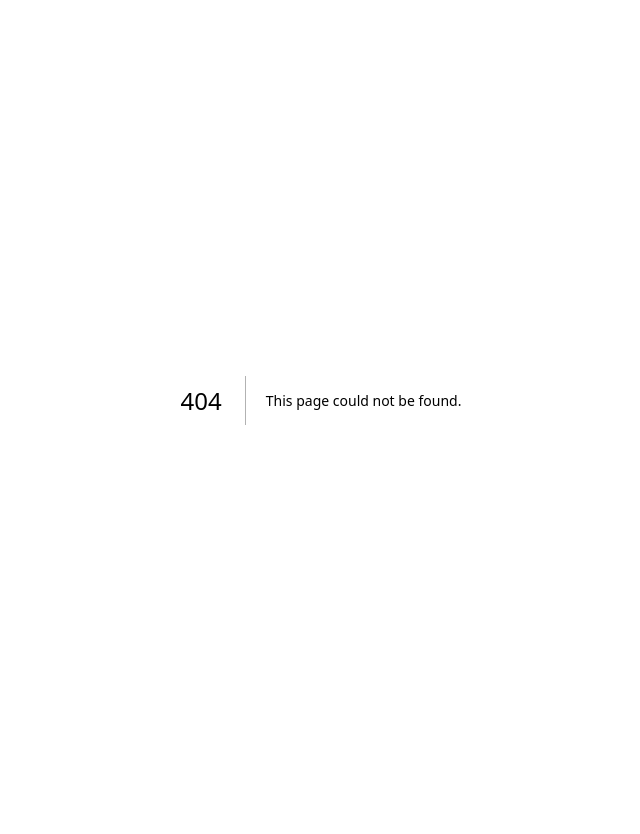
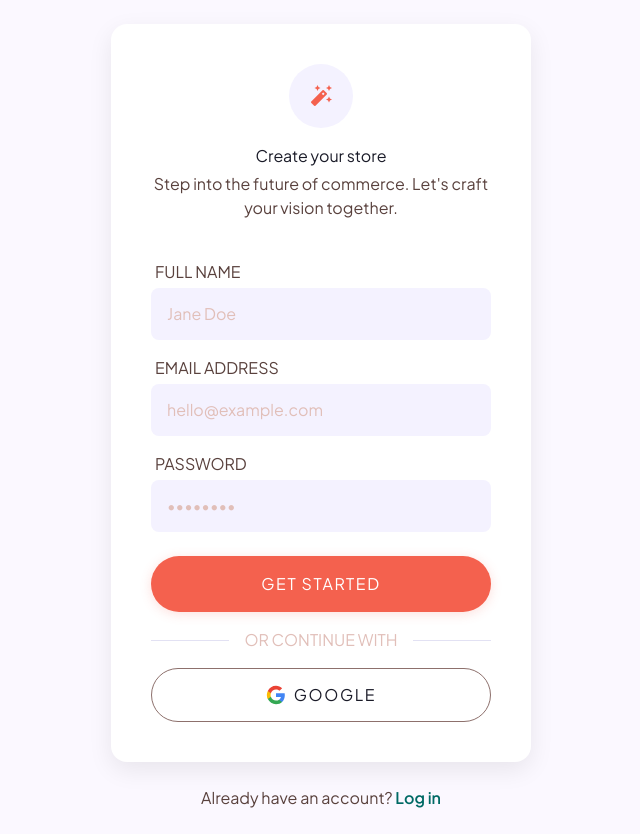
Before and after one commit to AdityaJandu/shop-spell, a Next.js app: page /sign-up in a window 1280 px wide. Before the commit this address had no page. Shown: the whole page, without its empty margins (319-959 px from the left). Before the commit the page ends 800 px from the top, so only its background shows below. Built offline with nearby package versions, Linux system fonts and the light colour scheme.

Commit message:
feat: implement authentication UI and routing

```diff
--- /dev/null
+++ b/src/app/(auth)/sign-in/page.tsx
@@ -0,0 +1,5 @@
+import { SigninPage } from "@/modules/auth/presentation/ui/SigninPage";
+
+export default function Page() {
+  return <SigninPage />;
+}
--- /dev/null
+++ b/src/app/(auth)/sign-up/page.tsx
@@ -0,0 +1,5 @@
+import { SignupPage } from "@/modules/auth/presentation/ui/SignupPage";
+
+export default function Page() {
+  return <SignupPage />;
+}
--- a/src/app/signup/page.tsx
+++ /dev/null
@@ -1,7 +0,0 @@
-export default function Page() {
-  return (
-    <div className="flex items-center justify-center min-h-screen">
-      <h1 className="text-2xl font-bold">Signup Screen</h1>
-    </div>
-  );
-}
--- /dev/null
+++ b/src/modules/auth/presentation/components/SigninForm.tsx
@@ -0,0 +1,67 @@
+import Image from "next/image";
+
+export function SigninForm() {
+  return (
+    <form className="flex flex-col gap-md">
+      <div className="flex flex-col gap-xs">
+        <label
+          className="font-label-caps text-label-caps text-on-surface-variant uppercase ml-xs"
+          htmlFor="email"
+        >
+          Email Address
+        </label>
+        <input
+          className="bg-surface-container-low border-none rounded-lg px-md py-[14px] font-body-md text-body-md text-on-surface focus:ring-1 focus:ring-primary-container focus:outline-none transition-shadow placeholder:text-outline-variant"
+          id="email"
+          placeholder="hello@example.com"
+          type="email"
+        />
+      </div>
+
+      <div className="flex flex-col gap-xs">
+        <label
+          className="font-label-caps text-label-caps text-on-surface-variant uppercase ml-xs"
+          htmlFor="password"
+        >
+          Password
+        </label>
+        <input
+          className="bg-surface-container-low border-none rounded-lg px-md py-[14px] font-body-md text-body-md text-on-surface focus:ring-1 focus:ring-primary-container focus:outline-none transition-shadow placeholder:text-outline-variant"
+          id="password"
+          placeholder="••••••••"
+          type="password"
+        />
+      </div>
+
+      <div className="mt-sm flex flex-col gap-md">
+        <button
+          className="bg-primary-container text-on-primary rounded-full font-label-caps text-label-caps uppercase py-[16px] px-lg w-full flex items-center justify-center hover:opacity-90 active:scale-[0.98] transition-all tracking-widest shadow-[0_2px_12px_rgba(244,97,78,0.2)]"
+          type="button"
+        >
+          Sign In
+        </button>
+
+        <div className="flex items-center gap-md">
+          <div className="h-px bg-surface-variant flex-1"></div>
+          <span className="font-label-caps text-label-caps text-outline-variant uppercase">
+            Or continue with
+          </span>
+          <div className="h-px bg-surface-variant flex-1"></div>
+        </div>
+
+        <button
+          className="bg-surface-container-lowest border border-outline rounded-full font-label-caps text-label-caps text-on-surface uppercase py-[14px] px-lg w-full flex items-center justify-center gap-sm hover:bg-surface-container-low active:bg-surface-variant transition-colors tracking-widest"
+          type="button"
+        >
+          <Image
+            src="/icons/google.svg"
+            alt="Google Icon"
+            width={20}
+            height={20}
+          />
+          Google
+        </button>
+      </div>
+    </form>
+  );
+}
--- /dev/null
+++ b/src/modules/auth/presentation/components/SignupForm.tsx
@@ -0,0 +1,83 @@
+import Image from "next/image";
+
+export function SignupForm() {
+  return (
+    <form className="flex flex-col gap-md">
+      <div className="flex flex-col gap-xs">
+        <label
+          className="font-label-caps text-label-caps text-on-surface-variant uppercase ml-xs"
+          htmlFor="name"
+        >
+          Full Name
+        </label>
+        <input
+          className="bg-surface-container-low border-none rounded-lg px-md py-[14px] font-body-md text-body-md text-on-surface focus:ring-1 focus:ring-primary-container focus:outline-none transition-shadow placeholder:text-outline-variant"
+          id="name"
+          placeholder="Jane Doe"
+          type="text"
+        />
+      </div>
+
+      <div className="flex flex-col gap-xs">
+        <label
+          className="font-label-caps text-label-caps text-on-surface-variant uppercase ml-xs"
+          htmlFor="email"
+        >
+
+          Email Address
+        </label>
+        <input
+          className="bg-surface-container-low border-none rounded-lg px-md py-[14px] font-body-md text-body-md text-on-surface focus:ring-1 focus:ring-primary-container focus:outline-none transition-shadow placeholder:text-outline-variant"
+          id="email"
+          placeholder="hello@example.com"
+          type="email"
+        />
+      </div>
+
+      <div className="flex flex-col gap-xs">
+        <label
+          className="font-label-caps text-label-caps text-on-surface-variant uppercase ml-xs"
+          htmlFor="password"
+        >
+          Password
+        </label>
+        <input
+          className="bg-surface-container-low border-none rounded-lg px-md py-[14px] font-body-md text-body-md text-on-surface focus:ring-1 focus:ring-primary-container focus:outline-none transition-shadow placeholder:text-outline-variant"
+          id="password"
+          placeholder="••••••••"
+          type="password"
+        />
+      </div>
+
+      <div className="mt-sm flex flex-col gap-md">
+        <button
+          className="bg-primary-container text-on-primary rounded-full font-label-caps text-label-caps uppercase py-[16px] px-lg w-full flex items-center justify-center hover:opacity-90 active:scale-[0.98] transition-all tracking-widest shadow-[0_2px_12px_rgba(244,97,78,0.2)]"
+          type="button"
+        >
+          Get Started
+        </button>
+
+        <div className="flex items-center gap-md">
+          <div className="h-px bg-surface-variant flex-1"></div>
+          <span className="font-label-caps text-label-caps text-outline-variant uppercase">
+            Or continue with
+          </span>
+          <div className="h-px bg-surface-variant flex-1"></div>
+        </div>
+
+        <button
+          className="bg-surface-container-lowest border border-outline rounded-full font-label-caps text-label-caps text-on-surface uppercase py-[14px] px-lg w-full flex items-center justify-center gap-sm hover:bg-surface-container-low active:bg-surface-variant transition-colors tracking-widest"
+          type="button"
+        >
+          <Image
+            src="/icons/google.svg"
+            alt="Google Icon"
+            width={20}
+            height={20}
+          />
+          Google
+        </button>
+      </div>
+    </form>
+  );
+}
--- /dev/null
+++ b/src/modules/auth/presentation/ui/SigninPage.tsx
@@ -0,0 +1,39 @@
+import { SigninForm } from "../components/SigninForm";
+
+export function SigninPage() {
+  return (
+    <div className="bg-background min-h-screen flex items-center justify-center p-gutter antialiased text-on-surface selection:bg-primary-container selection:text-on-primary">
+      <main className="w-full max-w-[420px]">
+        <div className="bg-surface-container-lowest rounded-[16px] shadow-[0_8px_24px_rgba(0,0,0,0.08)] p-lg md:p-xl flex flex-col">
+          <header className="flex flex-col items-center text-center mb-xl">
+            <div className="w-16 h-16 bg-surface-container-low rounded-full flex items-center justify-center mb-md text-primary-container">
+              <span className="material-symbols-outlined text-[32px] icon-fill">
+                login
+              </span>
+            </div>
+            <h1 className="font-h2 text-h2 text-on-surface mb-xs">
+              Welcome back
+            </h1>
+            <p className="font-body-md text-body-md text-on-surface-variant">
+              Enter your details to access your store.
+            </p>
+          </header>
+
+          <SigninForm />
+        </div>
+
+        <div className="mt-lg text-center">
+          <p className="font-body-md text-body-md text-on-surface-variant">
+            Don&apos;t have an account?{" "}
+            <a
+              className="text-secondary font-semibold hover:text-on-secondary-container hover:underline transition-colors"
+              href="/sign-up"
+            >
+              Sign up
+            </a>
+          </p>
+        </div>
+      </main>
+    </div>
+  );
+}
--- /dev/null
+++ b/src/modules/auth/presentation/ui/SignupPage.tsx
@@ -0,0 +1,40 @@
+import React from "react";
+import { SignupForm } from "../components/SignupForm";
+
+export function SignupPage() {
+  return (
+    <div className="bg-background min-h-screen flex items-center justify-center p-gutter antialiased text-on-surface selection:bg-primary-container selection:text-on-primary">
+      <main className="w-full max-w-[420px]">
+        <div className="bg-surface-container-lowest rounded-[16px] shadow-[0_8px_24px_rgba(0,0,0,0.08)] p-lg md:p-xl flex flex-col">
+          <header className="flex flex-col items-center text-center mb-xl">
+            <div className="w-16 h-16 bg-surface-container-low rounded-full flex items-center justify-center mb-md text-primary-container">
+              <span className="material-symbols-outlined text-[32px] icon-fill">
+                auto_fix_high
+              </span>
+            </div>
+            <h1 className="font-h2 text-h2 text-on-surface mb-xs">
+              Create your store
+            </h1>
+            <p className="font-body-md text-body-md text-on-surface-variant">
+              Step into the future of commerce. Let&apos;s craft your vision together.
+            </p>
+          </header>
+
+          <SignupForm />
+        </div>
+
+        <div className="mt-lg text-center">
+          <p className="font-body-md text-body-md text-on-surface-variant">
+            Already have an account?{" "}
+            <a
+              className="text-secondary font-semibold hover:text-on-secondary-container hover:underline transition-colors"
+              href="/sign-in"
+            >
+              Log in
+            </a>
+          </p>
+        </div>
+      </main>
+    </div>
+  );
+}
--- a/src/modules/landing/presentation/components/Header.tsx
+++ b/src/modules/landing/presentation/components/Header.tsx
@@ -28,13 +28,16 @@ export function Header() {
       <div className="flex items-center gap-md">
         <a
           className="font-body-md text-body-md text-on-surface-variant hover:text-on-background hidden sm:block"
-          href="#"
+          href="/sign-in"
         >
           Log in
         </a>
-        <button className="bg-primary-container text-on-primary font-body-md text-body-md font-semibold px-lg py-sm rounded-full hover:opacity-90 transition-opacity shadow-[0_2px_12px_rgba(0,0,0,0.06)]">
+        <a
+          href="/sign-up"
+          className="bg-primary-container text-on-primary font-body-md text-body-md font-semibold px-lg py-sm rounded-full hover:opacity-90 transition-opacity shadow-[0_2px_12px_rgba(0,0,0,0.06)]"
+        >
           Get Started
-        </button>
+        </a>
       </div>
     </header>
   );
```
